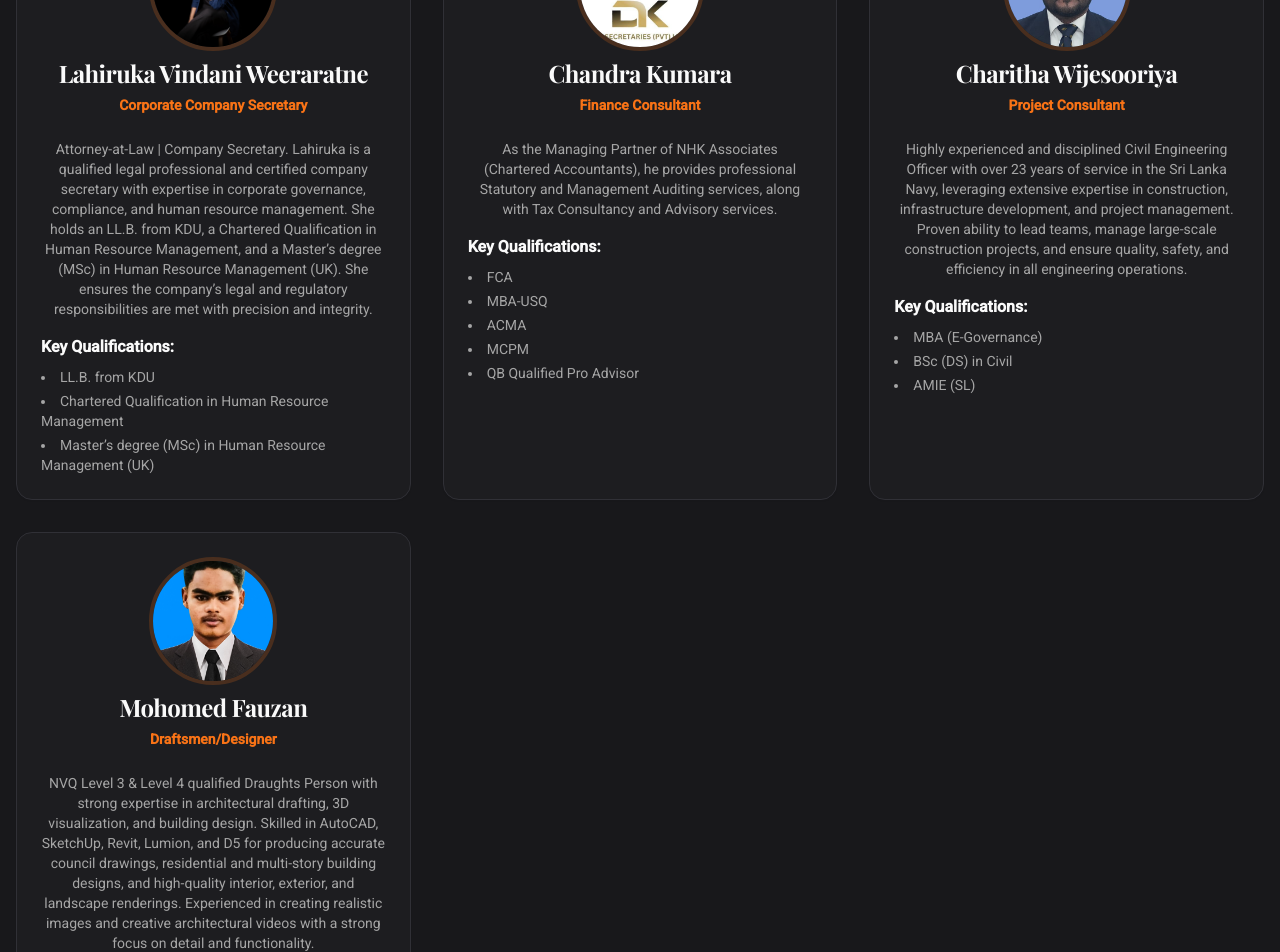
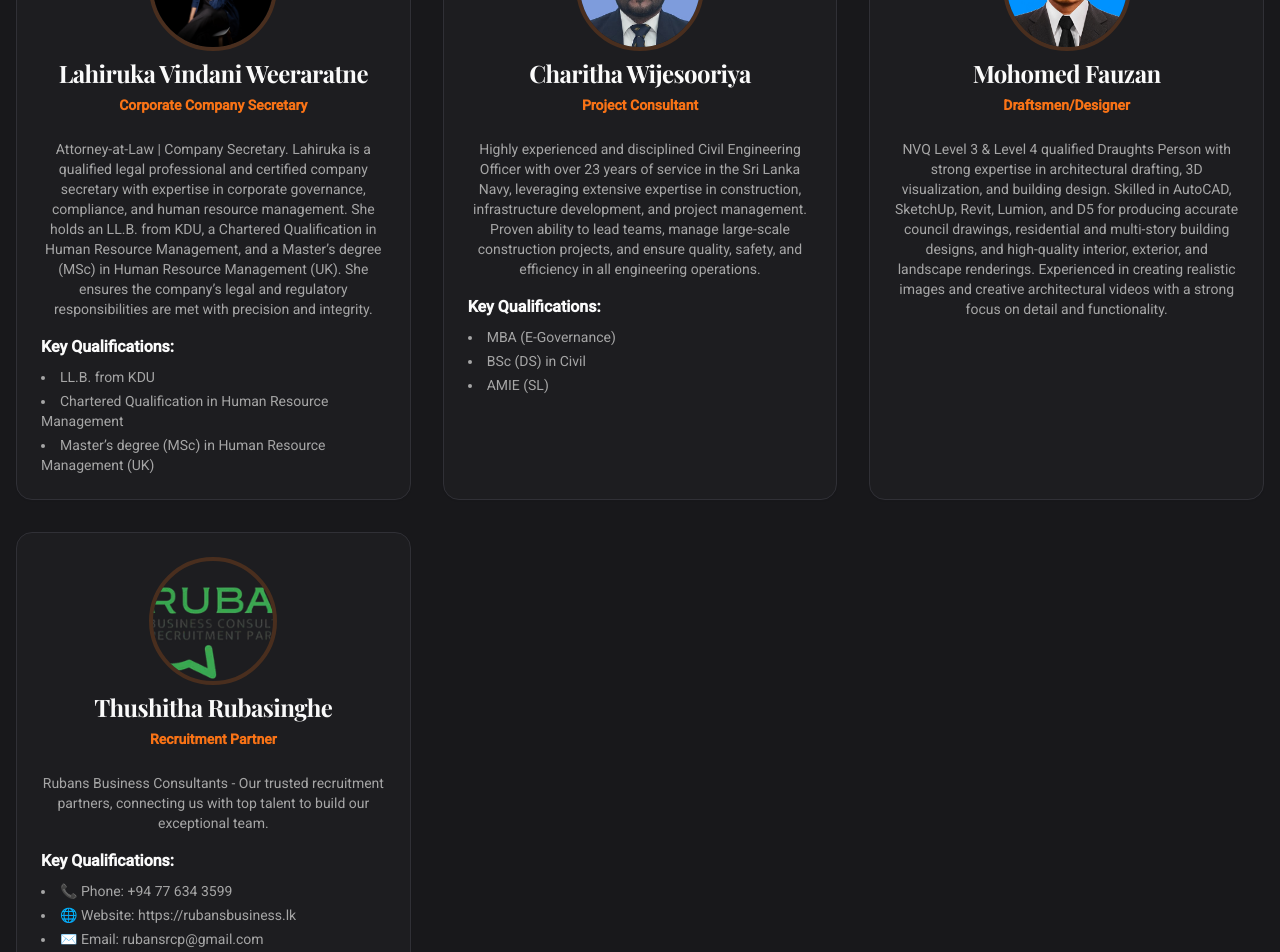
Before and after one commit to DARK-V-98/bigcostan, a Next.js app: page /company-professionals in a window 1280 px wide. Shown: the part 980-1932 px from the top of the page. Built offline with nearby package versions, Linux system fonts and the light colour scheme; no server answers; the database is empty.

Commit message:
remove this Chandra Kumara Finance Consultant As the Managing Partner of

```diff
--- a/src/app/company-professionals/page.tsx
+++ b/src/app/company-professionals/page.tsx
@@ -1,7 +1,7 @@
 
 'use client';
 
-import { User, Shield, Briefcase, DraftingCompass, Cpu, HardHat } from 'lucide-react';
+import { User, Shield, Briefcase, DraftingCompass, Cpu, HardHat, Handshake } from 'lucide-react';
 import Image from 'next/image';
 import Header from '@/components/layout/header';
 import Footer from '@/components/layout/footer';
@@ -62,21 +62,6 @@ const professionals = [
         imgHint: "portrait woman professional"
     },
     {
-        name: 'Chandra Kumara',
-        title: 'Finance Consultant',
-        icon: <Shield className="h-10 w-10 text-primary" />,
-        description: "As the Managing Partner of NHK Associates (Chartered Accountants), he provides professional Statutory and Management Auditing services, along with Tax Consultancy and Advisory services.",
-        qualifications: [
-            "FCA",
-            "MBA-USQ",
-            "ACMA",
-            "MCPM",
-            "QB Qualified Pro Advisor"
-        ],
-        imageUrl: "/nhk.png",
-        imgHint: "portrait man auditor"
-    },
-    {
         name: 'Charitha Wijesooriya',
         title: 'Project Consultant',
         icon: <HardHat className="h-10 w-10 text-primary" />,
@@ -97,6 +82,20 @@ const professionals = [
         qualifications: [],
         imageUrl: "/mf.png",
         imgHint: "portrait man designer"
+    },
+    {
+        name: 'Thushitha Rubasinghe',
+        title: 'Recruitment Partner',
+        icon: <Handshake className="h-10 w-10 text-primary" />,
+        description: "Rubans Business Consultants - Our trusted recruitment partners, connecting us with top talent to build our exceptional team.",
+        qualifications: [
+            "📞 Phone: +94 77 634 3599",
+            "🌐 Website: https://rubansbusiness.lk",
+            "✉️ Email: rubansrcp@gmail.com",
+            "📍 Address: 82/11A, 3rd Baptist Avenue, Rawatawatte Road, Ratmalana"
+        ],
+        imageUrl: "/rb.png",
+        imgHint: "business partner portrait"
     },
 ];
 
```
Also changed, not shown: public/rb.png (added).
